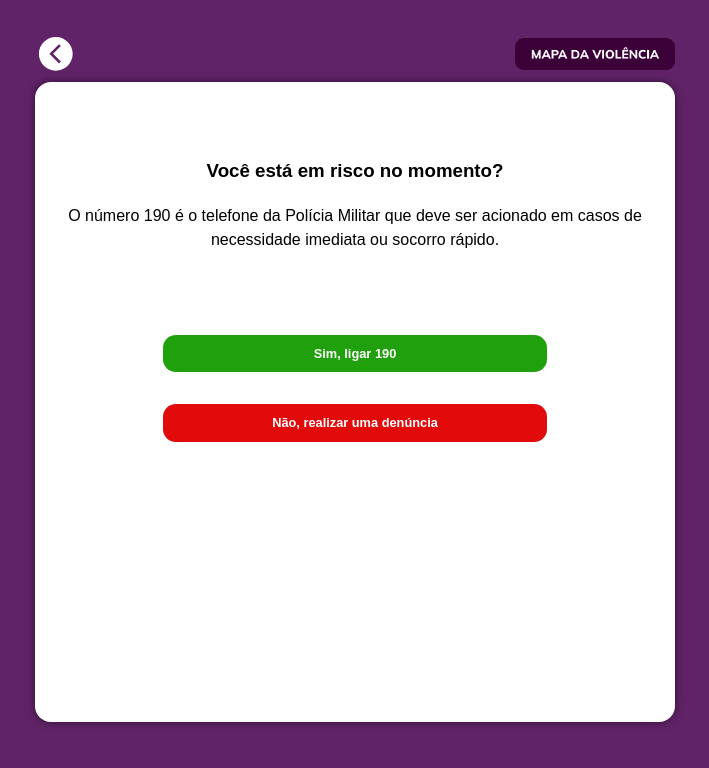
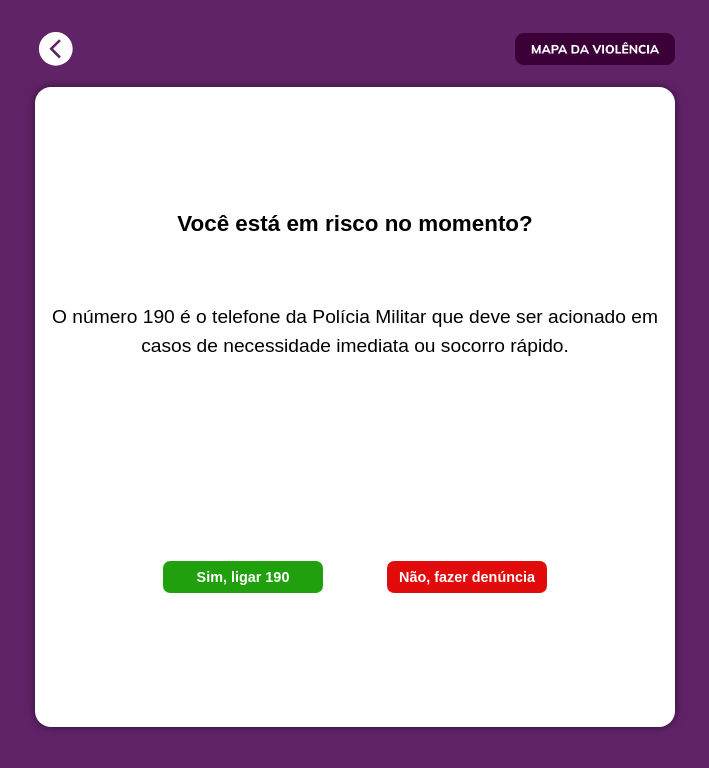
Before and after one commit to anajbsouza/Mapa-da-Violencia, a React (Vite) app in the folder frontend/: page /emergency in a window 1280 px wide. Shown: the top 768 px of the page, without its empty margins (285-994 px from the left). Built offline with nearby package versions, Linux system fonts and the light colour scheme.

Commit message:
feat: emergency page styles

```diff
--- a/frontend/src/pages/EmergencyPage.tsx
+++ b/frontend/src/pages/EmergencyPage.tsx
@@ -1,7 +1,10 @@
+import { useEffect, useState } from "react";
 import Header from "../components/Header";
 import '../styles/EmergencyPage.css';
 
 const EmergencyPage = () => {
+    const [alertShown, setAlertShown] = useState(false);
+
     const callPolice = () => {
         window.location.href = 'tel:190';
     };
@@ -10,18 +13,31 @@ const EmergencyPage = () => {
         window.location.href = 'tel:180';
     };
 
+    useEffect(() => {
+        if (!alertShown && window.innerWidth > 768) {
+            setAlertShown(true);
+            setTimeout(() => {
+                alert("Esta funcionalidade está disponível apenas para dispositivos móveis.");
+            }, 0);
+        }
+    }, [alertShown]);
+
     return (
         <section>
             <Header/>
             <main>
-                <section className="question-emergency">
-                    <h3>Você está em risco no momento?</h3>
-                    <p>O número 190 é o telefone da Polícia Militar que deve ser acionado em casos de necessidade imediata ou socorro rápido.</p>
-                </section>
+                <section className="question">
 
-                <section className="buttons-container-emergency">
-                    <button className="green-button" onClick={callPolice}>Sim, ligar 190</button>
-                    <button className="red-button" onClick={callWomanService}>Não, realizar uma denúncia</button>
+                    <section className="question">
+                        <p className="title-text">Você está em risco no momento?</p>
+                        <p className="middle-text">O número 190 é o telefone da Polícia Militar que deve ser acionado em casos de necessidade imediata ou socorro rápido.</p>
+                    </section>
+
+                    <section className="buttons-container">
+                        <button className="authorize" onClick={callPolice}>Sim, ligar 190</button>
+                        <button className="not-authorize" onClick={callWomanService}>Não, fazer denúncia</button>
+                    </section>
+
                 </section>
             </main>
         </section>
--- a/frontend/src/styles/EmergencyPage.css
+++ b/frontend/src/styles/EmergencyPage.css
@@ -1,51 +1,60 @@
-.question-emergency {
+.title-text {
   text-align: center;
-  padding-top: 7vh;
+  font-weight: bold;
+  font-size: 1.2em;
+  padding-top: 15vh;
 }
 
-.buttons-container-emergency {
-    display: flex;
-    flex-direction: column;
-    justify-content: center;
-    align-items: center;
-    margin-top: 13%;
+.middle-text {
+  text-align: center;
+  padding: 5vh 2vh;
+  font-size: 1em;
 }
 
-  .green-button,
-  .red-button {
-    padding: 0.5rem 1rem;
+/* Authorize Localization */
+.buttons-container {
+  display: flex;
+  flex-direction: row;
+  justify-content: center;
+  gap: 5vw;
+  align-items: center;
+  margin-top: 10vh;
+  padding: 0 5%;
+}
+
+.buttons-container .authorize,
+.buttons-container .not-authorize {
+  padding: 0.5rem 0;
   border: none;
   font-weight: bold;
-    font-size: 0.8em;
   cursor: pointer;
-    border-radius: 1em;
+  border-radius: 0.5em;
+  font-size: 1.8vh;
   color: white;
   margin-bottom: 5%;
-    width: 50vw;
+  width: 30vw;
 }
 
-  .green-button {
+.buttons-container .authorize {
   background-color: #21A00D;
 }
 
-  .red-button {
+.buttons-container .not-authorize {
   background-color: #E10B0B;
 }
 
-  .footer-invisible {
-    height: 9vh;
+@media (min-width: 1000px) {
+  .buttons-container {
+    width: 60%;
+    margin: 20vh auto;
+    justify-content: center;
   }
 
-  @media (min-width: 500px) {
-    .green-button,
-    .red-button {
-      width: 60%;
+  .title-text {
+    font-size: 1.4rem;
   }
 
-  @media (min-width: 1000px) {
-    .green-button,
-    .red-button {
-      width: 60%;
-      padding: 0.7rem 0.5rem;
+  .middle-text {
+    font-size: 1.2rem;
   }
 }
```
Lines whose indentation alone changed are shown as unchanged.
